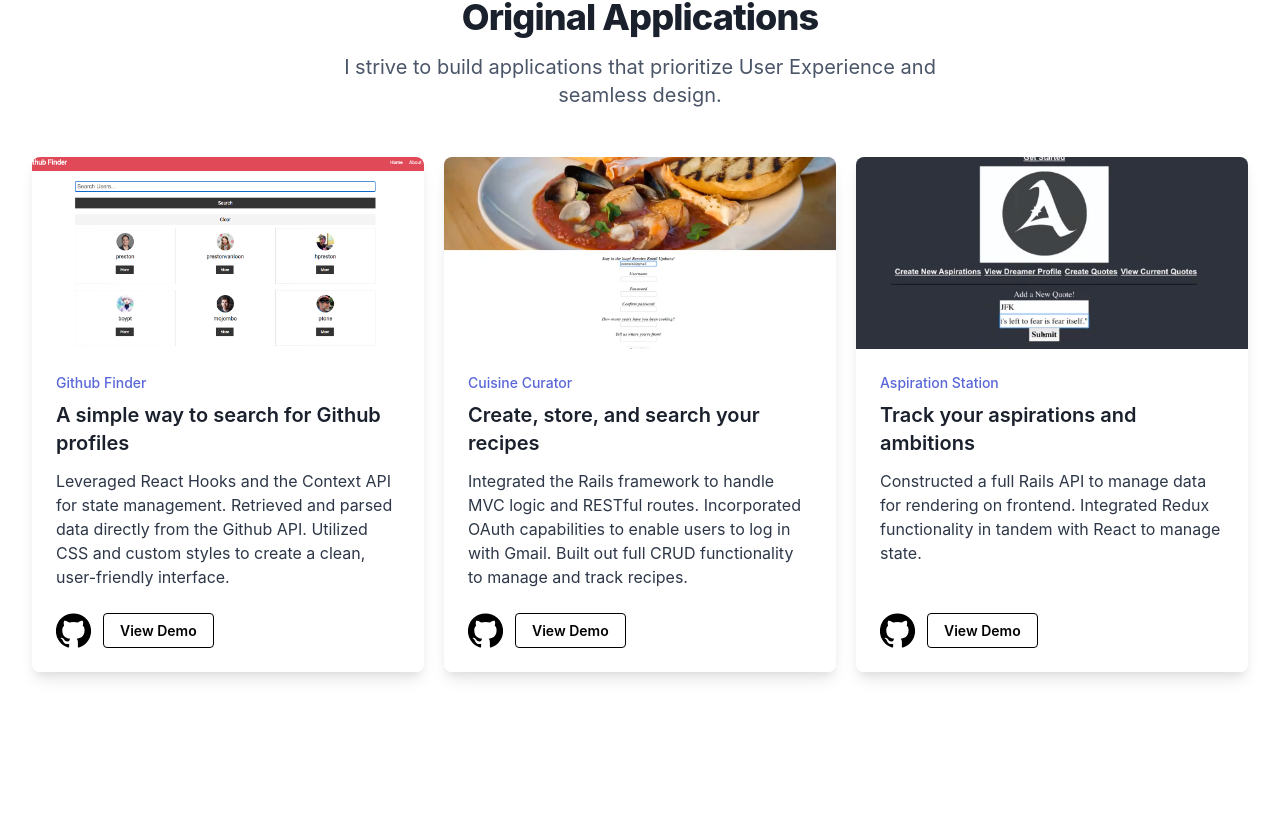
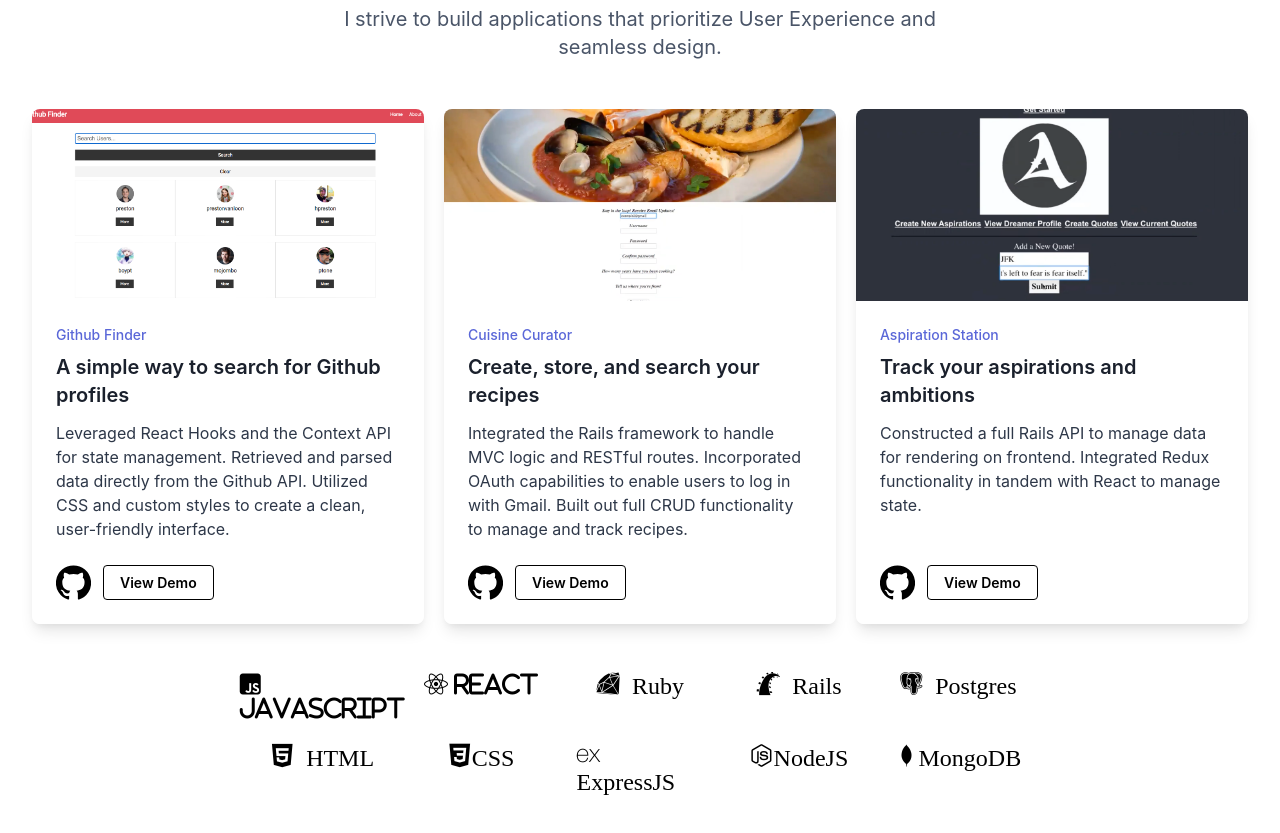
Before and after one commit to MichaelSchiumo/mjs-portfolio, a React (Create React App) app in the folder mjsportfolio/: page /projects in a window 1280 px wide. Shown: the part 163-996 px from the top of the page. Before the commit the page ends 915 px from the top, so only its background shows below. Built offline with nearby package versions, Linux system fonts and the light colour scheme.

Commit message:
added logo cloud

```diff
--- a/mjsportfolio/public/index.html
+++ b/mjsportfolio/public/index.html
@@ -15,6 +15,10 @@
       user's mobile device or desktop. See https://developers.google.com/web/fundamentals/web-app-manifest/
     -->
     <link rel="manifest" href="%PUBLIC_URL%/manifest.json" />
+    <link
+      rel="stylesheet"
+      href="https://cdn.jsdelivr.net/gh/konpa/devicon@master/devicon.min.css"
+    />
     <!--
       Notice the use of %PUBLIC_URL% in the tags above.
       It will be replaced with the URL of the `public` folder during the build.
--- /dev/null
+++ b/mjsportfolio/src/components/LogoCloud.js
@@ -0,0 +1,66 @@
+import React from 'react';
+
+const LogoCloud = () => {
+  return (
+    <div className='grid grid-rows-2'>
+      <div class='bg-white'>
+        <div class='max-w-screen-xl mx-auto py-12 px-4 sm:px-6 lg:px-6 lg:w-2/3'>
+          <div class='grid grid-cols-2 gap-8 md:grid-cols-6 lg:grid-cols-5'>
+            <div class='col-span-1 flex justify-center md:col-span-2 lg:col-span-1'>
+              <span className='h-12 fab fa-js-square fa-3x text-2xl'>
+                {' '}
+                JavaScript
+              </span>
+            </div>
+            <div class='col-span-1 flex justify-center md:col-span-2 lg:col-span-1'>
+              <span className='fab fa-react fa-3x text-2xl'> React</span>
+            </div>
+            <div class='col-span-1 flex justify-center md:col-span-2 lg:col-span-1'>
+              <span className='devicon-ruby-plain fa-3x text-2xl'> Ruby</span>
+            </div>
+            <div class='col-span-1 flex justify-center md:col-span-3 lg:col-span-1'>
+              <span className='devicon-rails-plain fa-3x text-2xl'> Rails</span>
+            </div>
+            <div class='col-span-2 flex justify-center md:col-span-3 lg:col-span-1'>
+              <span className='devicon-postgresql-plain fa-3x text-2xl'>
+                {' '}
+                Postgres
+              </span>
+            </div>
+          </div>
+        </div>
+      </div>
+      <div class='bg-white'>
+        <div class='max-w-screen-xl mx-auto px-4 sm:px-6 lg:px-6 lg:w-2/3 lg:-mt-6'>
+          <div class='grid grid-cols-2 gap-8 md:grid-cols-6 lg:grid-cols-5'>
+            <div class='col-span-1 flex justify-center md:col-span-2 lg:col-span-1'>
+              <span className='devicon-html5-plain fa-3x text-2xl'> HTML</span>
+            </div>
+            <div class='col-span-1 flex justify-center md:col-span-2 lg:col-span-1'>
+              <span className='devicon-css3-plain fa-3x text-2xl'>CSS</span>
+            </div>
+            <div class='col-span-1 flex justify-center md:col-span-2 lg:col-span-1'>
+              <span className='devicon-express-original fa-3x text-2xl'>
+                {' '}
+                ExpressJS
+              </span>
+            </div>
+            <div class='col-span-1 flex justify-center md:col-span-3 lg:col-span-1'>
+              <span className='devicon-nodejs-plain fa-3x text-2xl'>
+                {''}
+                NodeJS
+              </span>
+            </div>
+            <div class='col-span-2 flex justify-center md:col-span-3 lg:col-span-1'>
+              <span className='devicon-mongodb-plain fa-3x text-2xl'>
+                MongoDB
+              </span>
+            </div>
+          </div>
+        </div>
+      </div>
+    </div>
+  );
+};
+
+export default LogoCloud;
--- a/mjsportfolio/src/components/Projects.js
+++ b/mjsportfolio/src/components/Projects.js
@@ -3,13 +3,11 @@ import githubFinder from '../images/github-finder.png';
 import GitHubIcon from '@material-ui/icons/GitHub';
 import cuisineCurator from '../images/cuisine-curator.png';
 import aspirationStation from '../images/aspiration-station.png';
+import LogoCloud from './LogoCloud.js';
 
 const Projects = () => {
   return (
-    <div class='relative bg-gray-50 pt-16 pb-20 px-4 sm:px-6 lg:pt-24 lg:pb-28 lg:px-8'>
-      <div class='absolute inset-0'>
-        <div class='bg-white h-1/3 sm:h-2/3'></div>
-      </div>
+    <div class='relative bg-gray-50 pt-16 pb-20 px-4 sm:px-6 lg:pt-24 lg:pb-28 lg:px-8 lg:-mt-12'>
       <div class='relative max-w-7xl mx-auto'>
         <div class='text-center'>
           <h2 class='text-3xl leading-9 tracking-tight font-extrabold text-gray-900 sm:text-4xl sm:leading-10'>
@@ -207,6 +205,10 @@ const Projects = () => {
           </div>
         </div>
       </div>
+      <div className='lg:-mb-64'>
+        <LogoCloud />
+      </div>
+      <div></div>
     </div>
   );
 };
```
